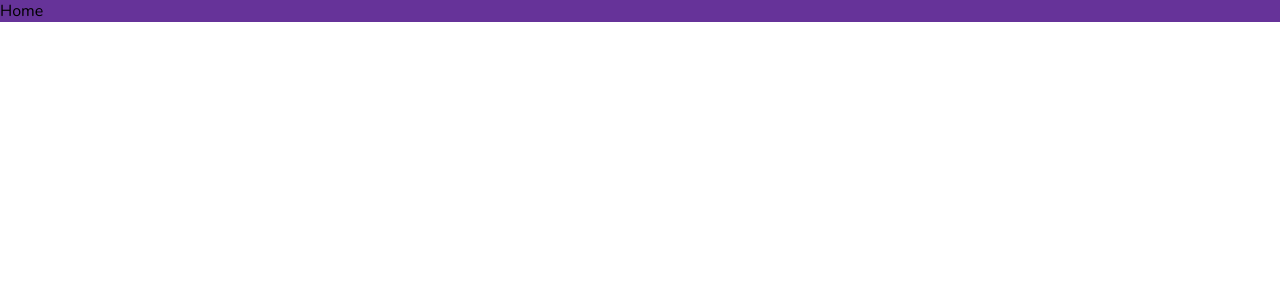
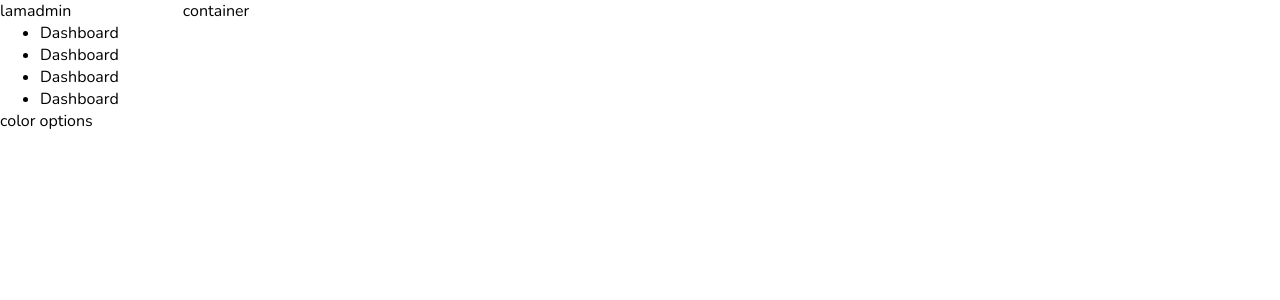
Before and after one commit to Matt-LaRochelle/react-admin, a React (Create React App) app: page / in a window 1280 px wide. Shown: the top 300 px of the page. Built offline with nearby package versions, Linux system fonts and the light colour scheme.

Commit message:
homepage styles begin

```diff
--- /dev/null
+++ b/src/components/sidebar/Sidebar.jsx
@@ -0,0 +1,30 @@
+import './sidebar.scss'
+
+const Sidebar = () => {
+    return (
+        <div className='sidebar'>
+            <div className='top'>
+                <span className='logo'>lamadmin</span>
+            </div>
+            <div className='center'>
+                <ul>
+                    <li>
+                        <span>Dashboard</span>
+                    </li>
+                    <li>
+                        <span>Dashboard</span>
+                    </li>
+                    <li>
+                        <span>Dashboard</span>
+                    </li>
+                    <li>
+                        <span>Dashboard</span>
+                    </li>
+                </ul>
+            </div>
+            <div className='bottom'>color options</div>
+        </div>
+    )
+}
+
+export default Sidebar
--- /dev/null
+++ b/src/components/sidebar/sidebar.scss
@@ -0,0 +1,3 @@
+.sidebar {
+    flex: 1;
+}
--- a/src/pages/home/Home.jsx
+++ b/src/pages/home/Home.jsx
@@ -1,10 +1,12 @@
 import React from "react";
 import './home.scss'
+import Sidebar from "../../components/sidebar/Sidebar";
 
 const Home = () => {
     return (
         <div className="home">
-            Home
+            <Sidebar />
+            <div className="homeContainer">container</div>
         </div>
     )
 }
--- a/src/pages/home/home.scss
+++ b/src/pages/home/home.scss
@@ -1,6 +1,7 @@
 .home {
-    background-color: rebeccapurple;
-    .title {
-        color: white;
+    display: flex;
+
+    .homeContainer {
+        flex: 6;
     }
 }
```
Also changed, not shown: src/App.js (+8 -8 lines), src/components/navbar/Navbar.jsx (added, +9 -0 lines), src/components/navbar/navbar.scss (added).
